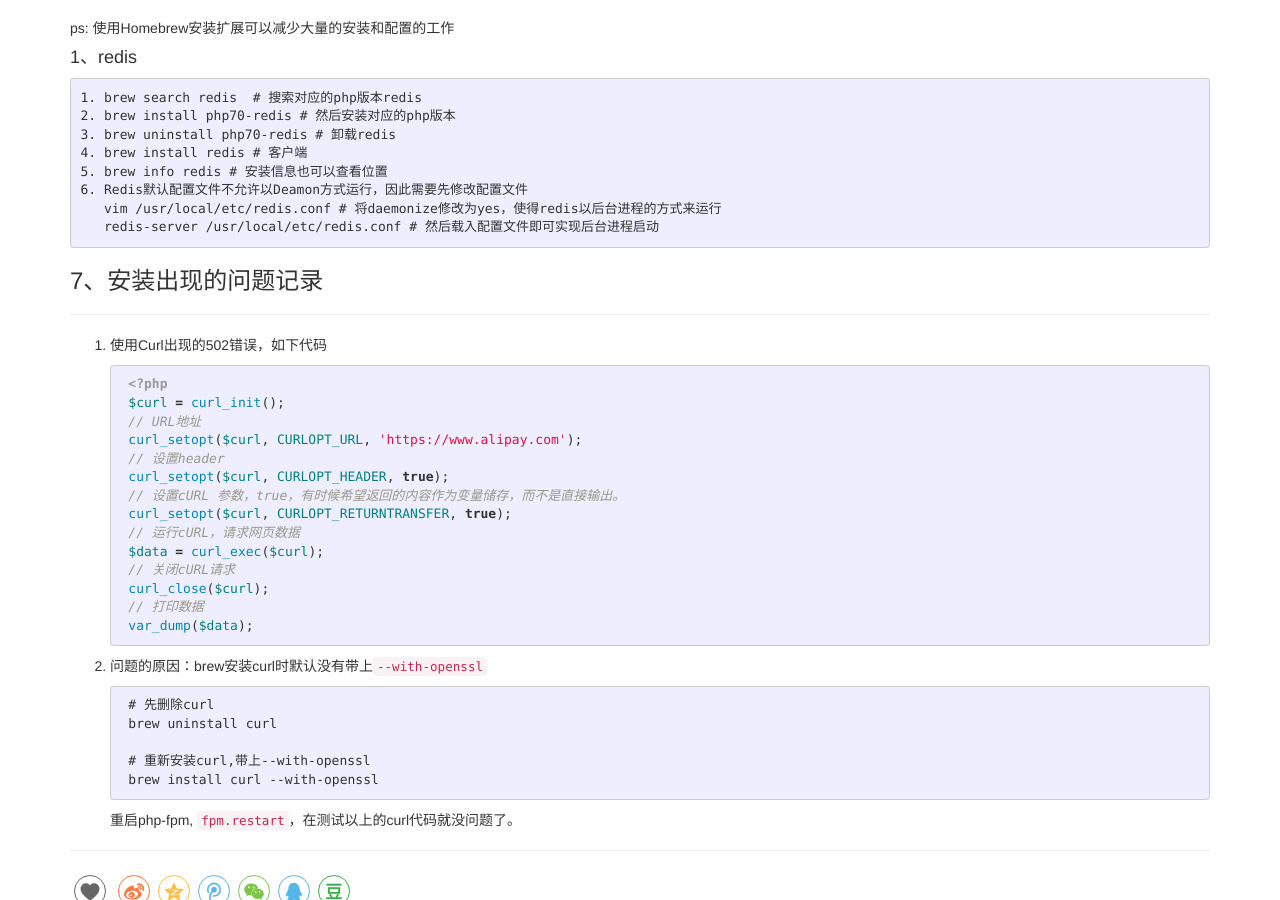
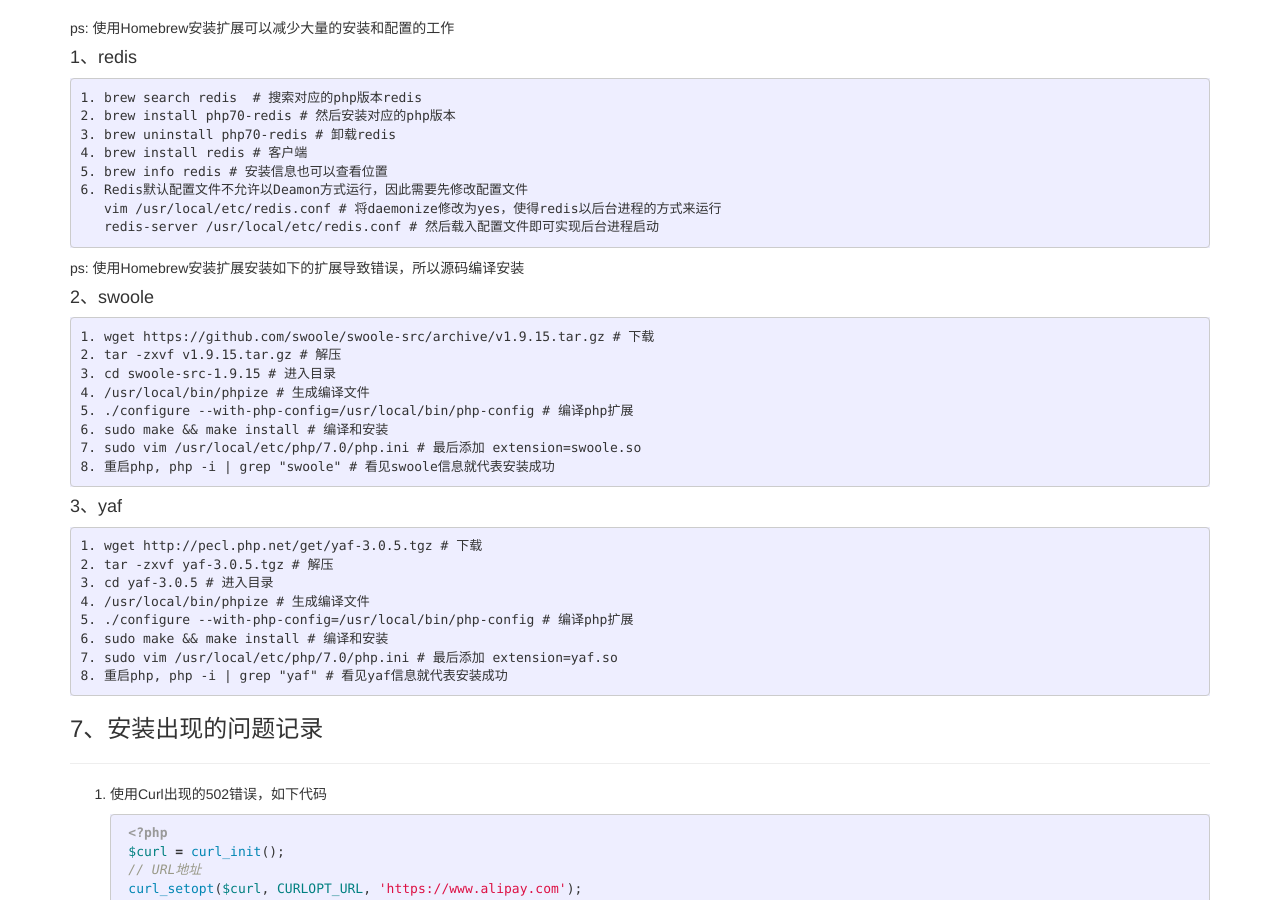
Before and after one commit to ityangbaojin/ityangbaojin.github.io, a Jekyll site: the page built from _posts/2017-05-04-mnmp.md, in a window 1280 px wide and 900 px high, scrolled down 7568 px. Built offline with Jekyll 4.4.1, drawn with Linux system fonts in a browser that asks for light colours; comment, search, counter and statistics services are not loaded.

Commit message:
update mnmp

````diff
--- a/_posts/2017-05-04-mnmp.md
+++ b/_posts/2017-05-04-mnmp.md
@@ -313,6 +313,30 @@
    redis-server /usr/local/etc/redis.conf # 然后载入配置文件即可实现后台进程启动
 ```
 
+ps: 使用Homebrew安装扩展安装如下的扩展导致错误，所以源码编译安装
+#### 2、swoole
+```
+1. wget https://github.com/swoole/swoole-src/archive/v1.9.15.tar.gz # 下载
+2. tar -zxvf v1.9.15.tar.gz # 解压
+3. cd swoole-src-1.9.15 # 进入目录
+4. /usr/local/bin/phpize # 生成编译文件
+5. ./configure --with-php-config=/usr/local/bin/php-config # 编译php扩展
+6. sudo make && make install # 编译和安装
+7. sudo vim /usr/local/etc/php/7.0/php.ini # 最后添加 extension=swoole.so
+8. 重启php, php -i | grep "swoole" # 看见swoole信息就代表安装成功
+```
+
+#### 3、yaf
+```
+1. wget http://pecl.php.net/get/yaf-3.0.5.tgz # 下载
+2. tar -zxvf yaf-3.0.5.tgz # 解压
+3. cd yaf-3.0.5 # 进入目录
+4. /usr/local/bin/phpize # 生成编译文件
+5. ./configure --with-php-config=/usr/local/bin/php-config # 编译php扩展
+6. sudo make && make install # 编译和安装
+7. sudo vim /usr/local/etc/php/7.0/php.ini # 最后添加 extension=yaf.so
+8. 重启php, php -i | grep "yaf" # 看见yaf信息就代表安装成功
+```
 
 ### 7、安装出现的问题记录
 ***
````
